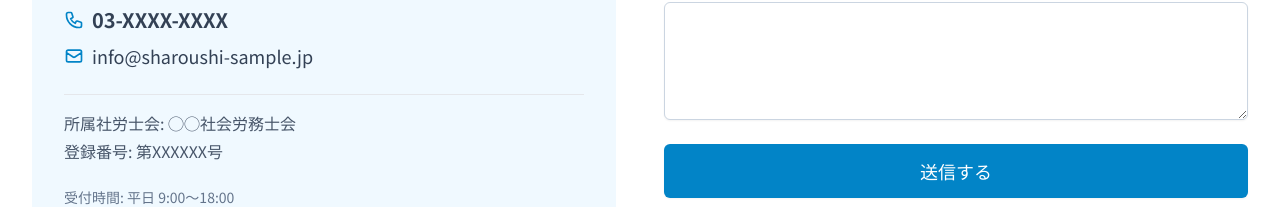
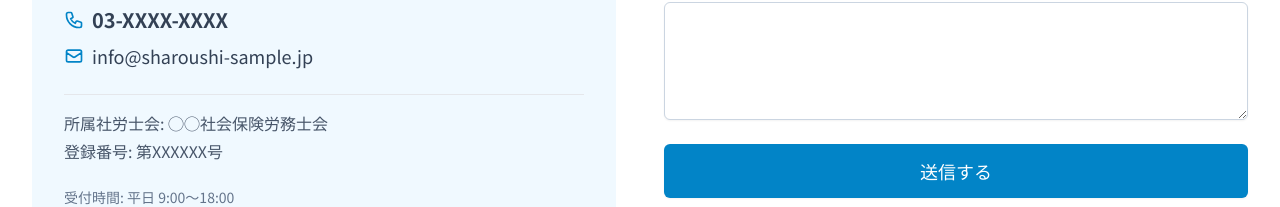
Before and after one commit to mokayamo/sharoushi-office, a React (Vite) app: page / in a window 1280 px wide. Shown: the part 4576-4783 px from the top of the page. Built offline with nearby package versions, Linux system fonts and the light colour scheme.

Commit message:
Fix association name to correct terminology
- Change from 社会労務士会 to 社会保険労務士会
- Use correct official terminology for social insurance labor consultant association

🤖 Generated with [Claude Code](https://claude.ai/code)

Co-Authored-By: Claude <noreply@anthropic.com>

```diff
--- a/components/Contact.tsx
+++ b/components/Contact.tsx
@@ -49,7 +49,7 @@ const Contact: React.FC = () => {
               </div>
               <div className="border-t pt-4">
                 <div className="space-y-1 text-slate-600">
-                  <p>所属社労士会: ◯◯社会労務士会</p>
+                  <p>所属社労士会: ◯◯社会保険労務士会</p>
                   <p>登録番号: 第XXXXXX号</p>
                 </div>
               </div>
```
